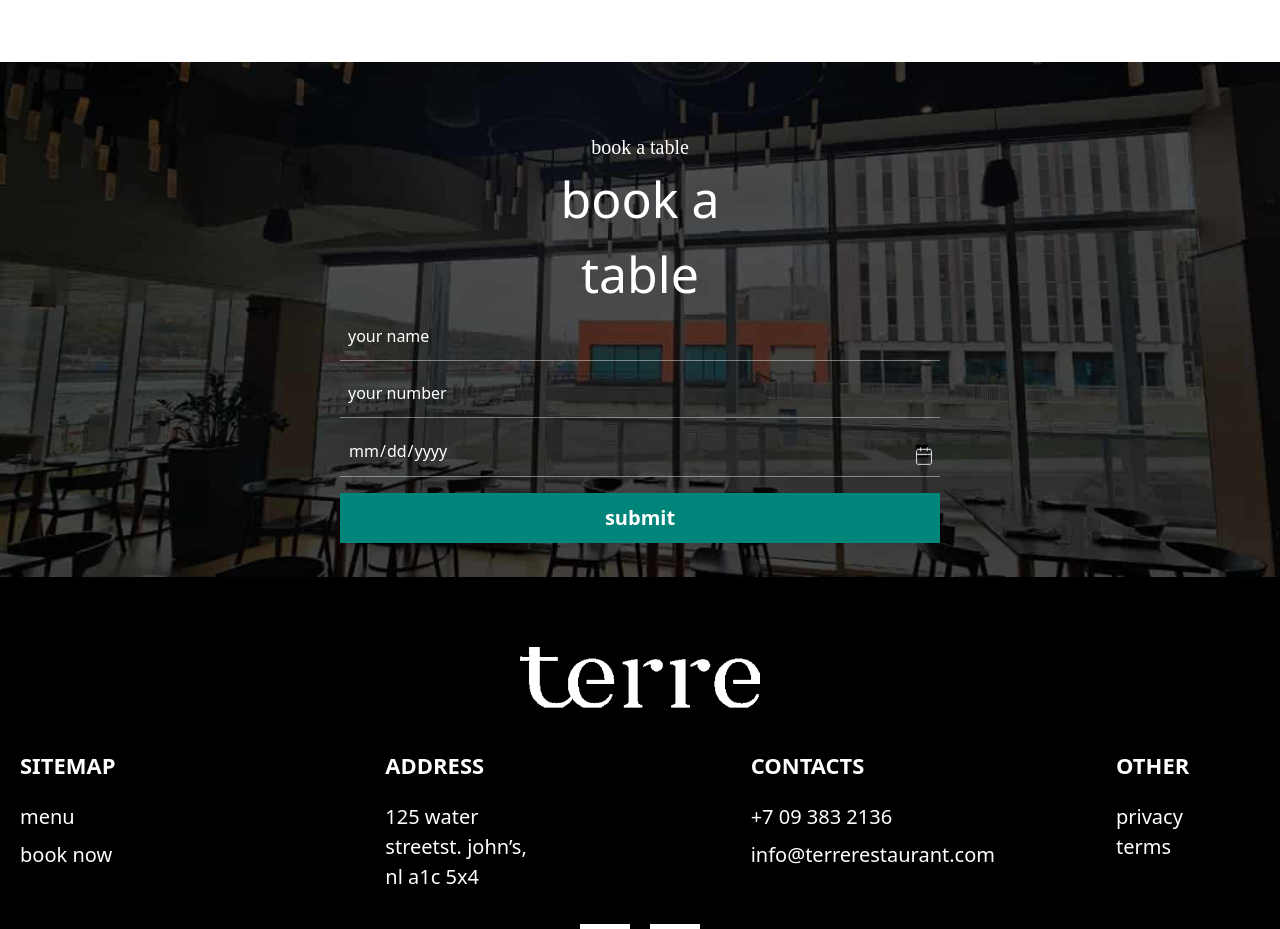
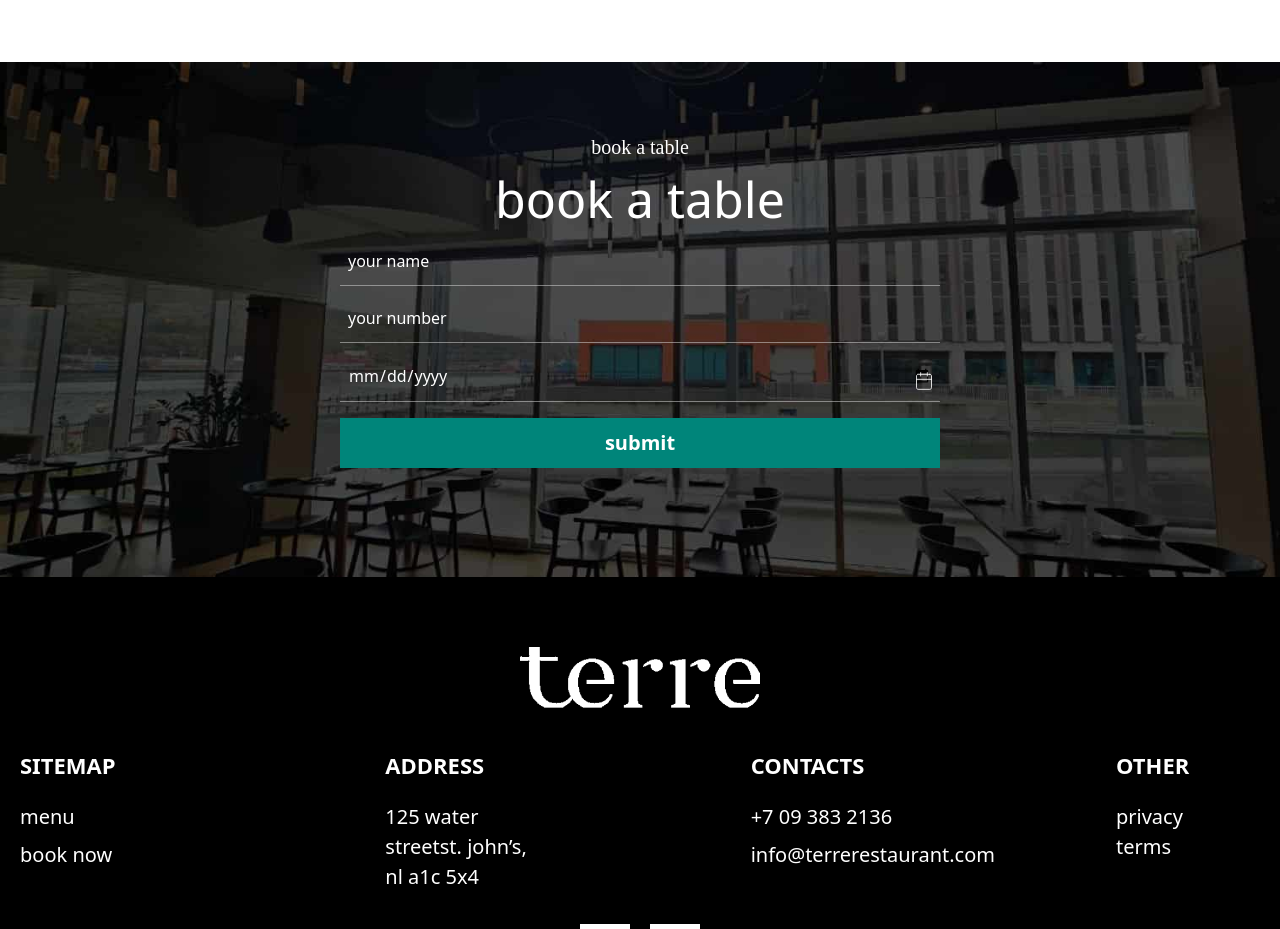
Before and after one commit to AnnMatsarska/terre-test, a Next.js app: page / in a window 1280 px wide. Shown: the part 3480-4409 px from the top of the page. Built offline with nearby package versions, Linux system fonts and the light colour scheme.

Commit message:
fix booking width

```diff
--- a/src/components/Booking.tsx
+++ b/src/components/Booking.tsx
@@ -46,10 +46,10 @@ const Booking = () => {
         autoClose={2500}
         hideProgressBar={true}
       />
-      <p className="text-white font-montez font-normal text-center text-[17px] md:text-[20px] 2xl:text-[22px] w-[100px] mx-auto">
+      <p className="text-white font-montez font-normal text-center text-[17px] md:text-[20px] 2xl:text-[22px] w-full mx-auto">
         book a table
       </p>
-      <p className="text-white font-sans font-medium text-center text-[40px] md:text-[50px] 2xl:text-[60px] w-[245px] mx-auto">
+      <p className="text-white font-sans font-medium text-center text-[40px] md:text-[50px] 2xl:text-[60px]  w-full mx-auto">
         book a table
       </p>
       <form
```
